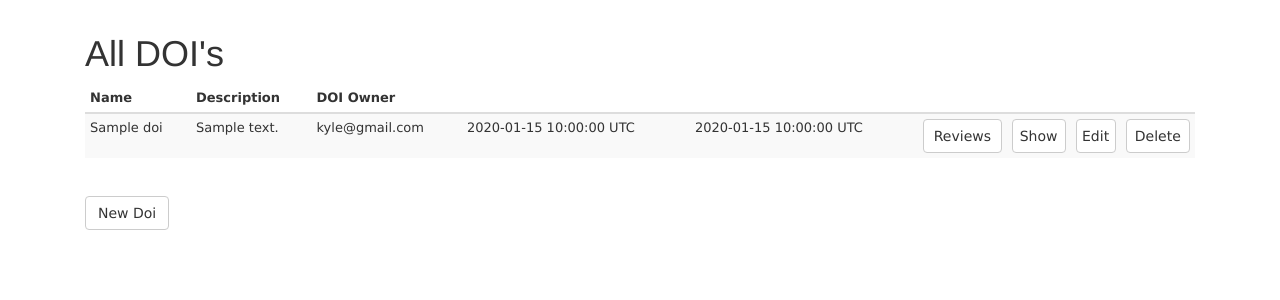
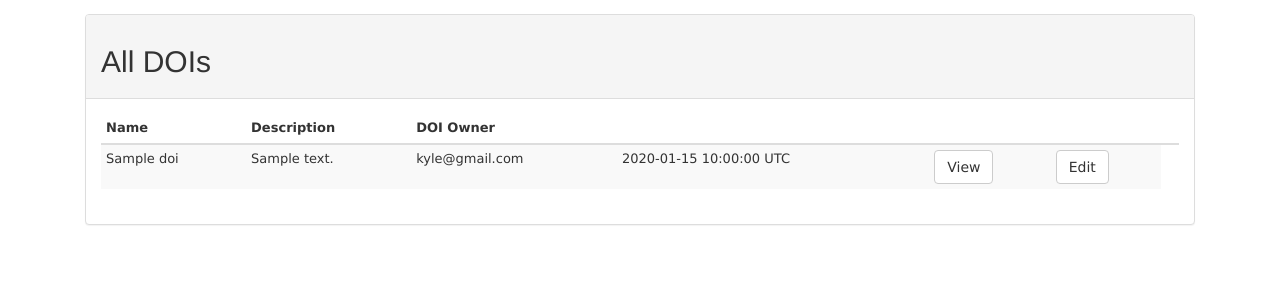
Before and after one commit to nomadmtb/cins465_doi_server, a Rails app: page /dois in a window 1280 px wide. Shown: the part 51-351 px from the top of the page. Run offline with Rails 7, Linux system fonts and the light colour scheme; a user stored in the database is signed in; tables that the repository leaves empty hold one stand-in row (values such as "Sample post"); style sheets or scripts are compiled from the project's sources; some libraries are stand-ins or nearby versions.

Commit message:
Fixed HTML

```diff
--- a/DoiServer/app/views/dois/index.html.erb
+++ b/DoiServer/app/views/dois/index.html.erb
@@ -1,13 +1,12 @@
-<h1>All DOI's</h1>
-
+<div class="panel panel-default">
+	<div class="panel-heading"><h2>All DOIs</h2></div>
+	<div class="panel-body">
 <table class="table table-condensed table-striped">
   <thead>
     <tr>
       <th>Name</th>
       <th>Description</th>
       <th>DOI Owner</th>
-      <th></th>
-      <th></th>
       <th></th>
       <th></th>
       <th></th>
@@ -21,19 +20,14 @@
         <td><%= doi.name %></td>
         <td><%= doi.description %></td>
         <td><%= doi.user.email %></td>
-	<td><%= doi.created_at %></td>
 	<td><%= doi.updated_at %></td>
-	<td><%= link_to 'Reviews', reviews_path, :class => 'btn btn-default btn-block' %></td>
-        <td><%= link_to 'Show', doi, :class => 'btn btn-default btn-block' %></td>
+        <td><%= link_to 'View', doi, :class => 'btn btn-default' %></td>
 	<% if current_user.id == doi.user.id %>
-        <td><%= link_to 'Edit', edit_doi_path(doi), :class => 'btn btn-default btn-block' %></td>
-        <td><%= link_to 'Delete', doi, method: :delete, data: { confirm: 'Are you sure?' }, :class => 'btn btn-default btn-block' %></td>
+        <td><%= link_to 'Edit', edit_doi_path(doi), :class => 'btn btn-default' %></td>
 	<% end %>
       </tr>
     <% end %>
   </tbody>
 </table>
-
-<br>
-
-<%= link_to 'New Doi', new_doi_path(:user_id => current_user.id), :class => 'btn btn-default' %>
+</div>
+</div
--- a/DoiServer/app/views/dois/udois.html.erb
+++ b/DoiServer/app/views/dois/udois.html.erb
@@ -1,6 +1,5 @@
-<!-- Show per-user dois -->
 <div class="panel panel-default">
-	<div class="panel-heading"><h2>User Specific DOI's</h2></div>
+	<div class="panel-heading"><h2>User DOIs <small><%= current_user.email %></small></h2></div>
 	<div class="panel-body">
 <table class="table table-condensed table-striped">
   <thead>
--- a/DoiServer/db/migrate/20131026195827_create_urls.rb
+++ b/DoiServer/db/migrate/20131026195827_create_urls.rb
@@ -3,7 +3,6 @@ class CreateUrls < ActiveRecord::Migration
     create_table :urls do |t|
       t.text :url
       t.integer :doi_id
-      t.datetime :date
 
       t.timestamps
     end
```
Also changed, not shown: DoiServer/app/views/dois/show.html.erb (+10 -4 lines), DoiServer/db/development.sqlite3, DoiServer/db/schema.rb, 1 other file.
